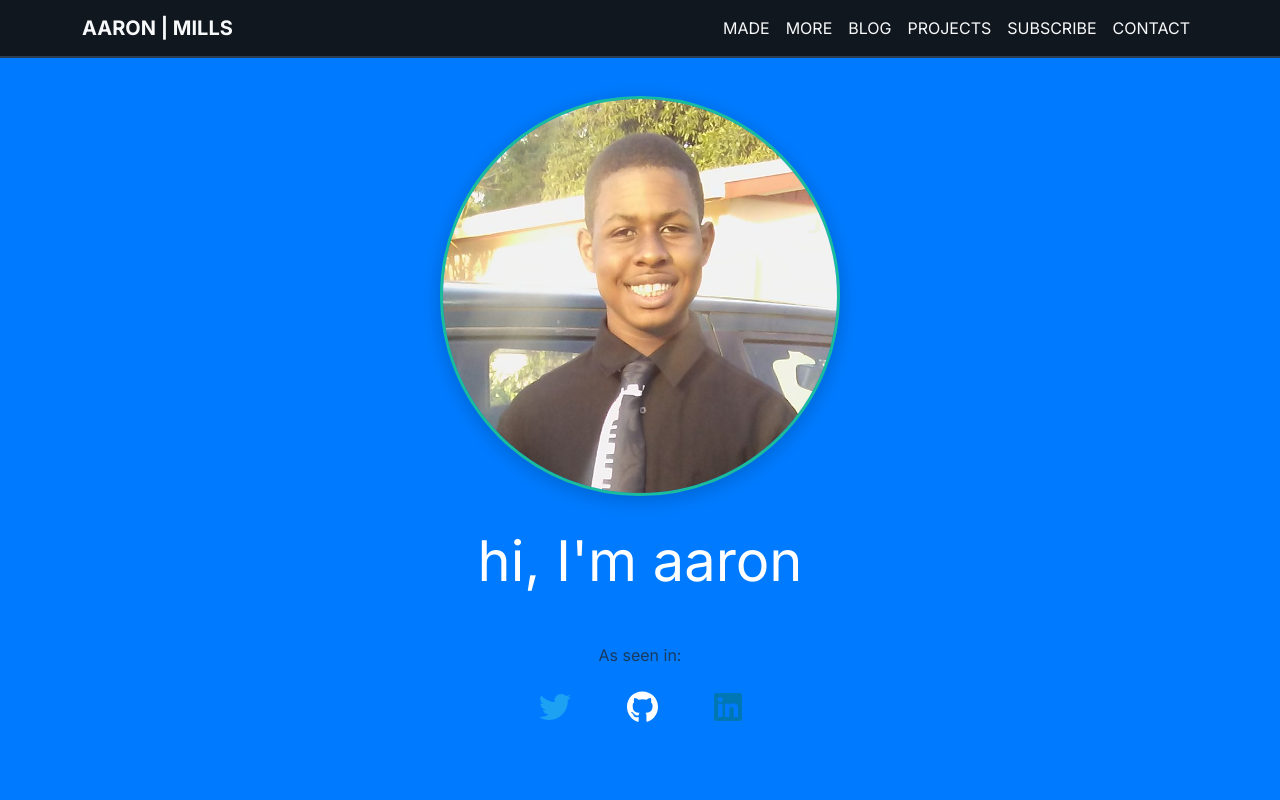
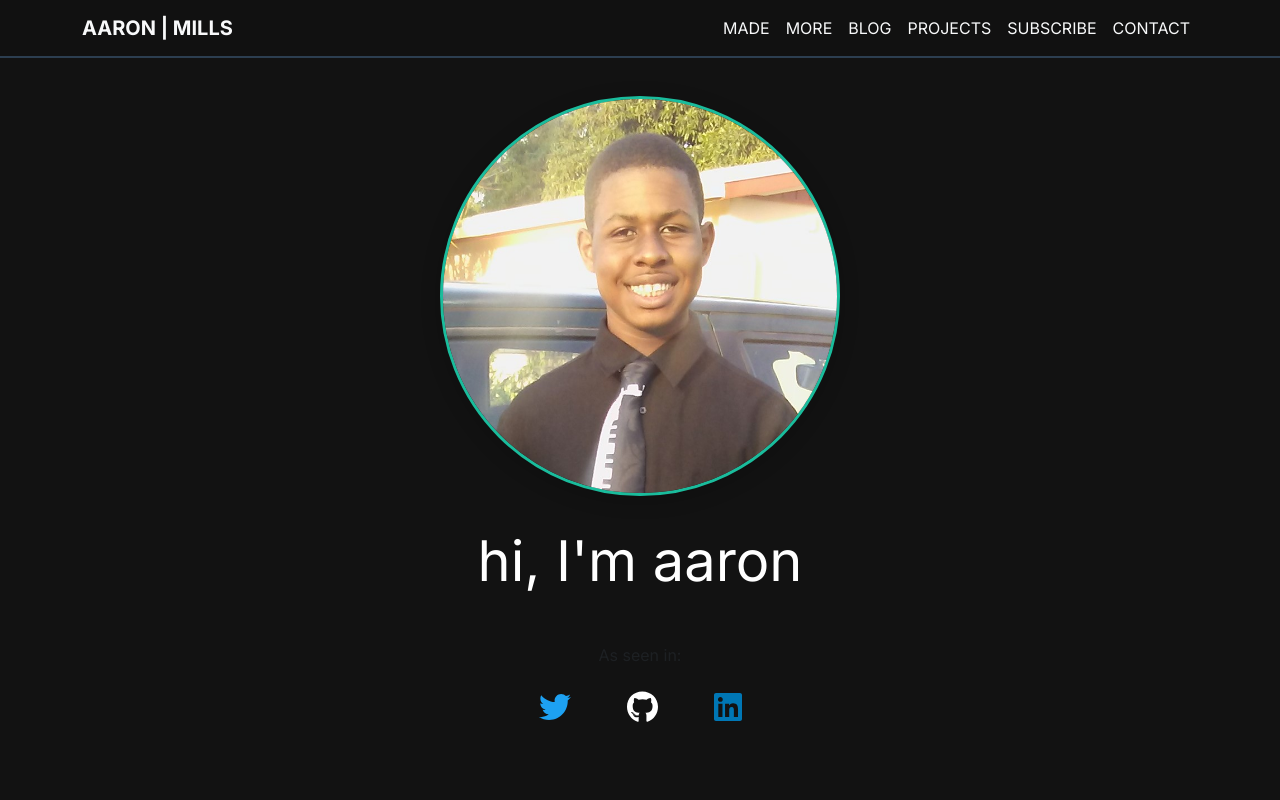
Before and after one commit to AirealAce/Home-Page, a Next.js app: page / in a window 1280 px wide. Shown: the top 800 px of the page. Built offline with nearby package versions, Linux system fonts and the light colour scheme.

Commit message:
style: change hero section background to dark

```diff
--- a/src/app/globals.css
+++ b/src/app/globals.css
@@ -105,7 +105,7 @@ body {
 
 /* Hero section styles */
 .hero-section {
-  background-color: var(--hero-bg);
+  background-color: var(--dark-bg);
   min-height: 100vh;
   display: flex;
   align-items: center;
```
